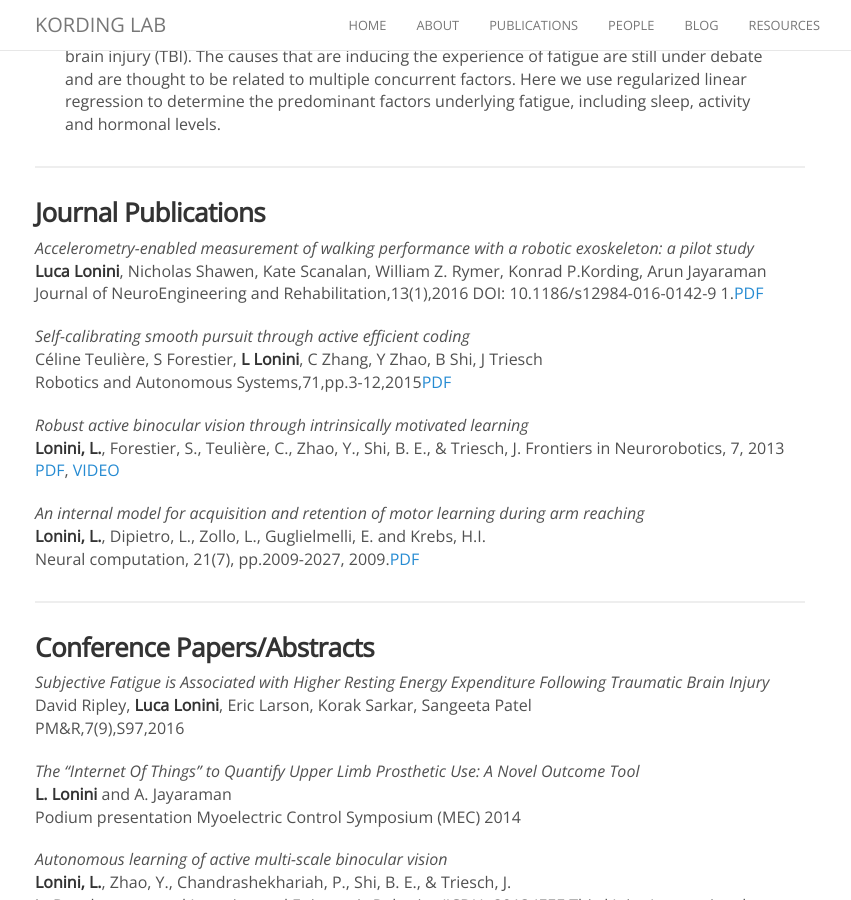
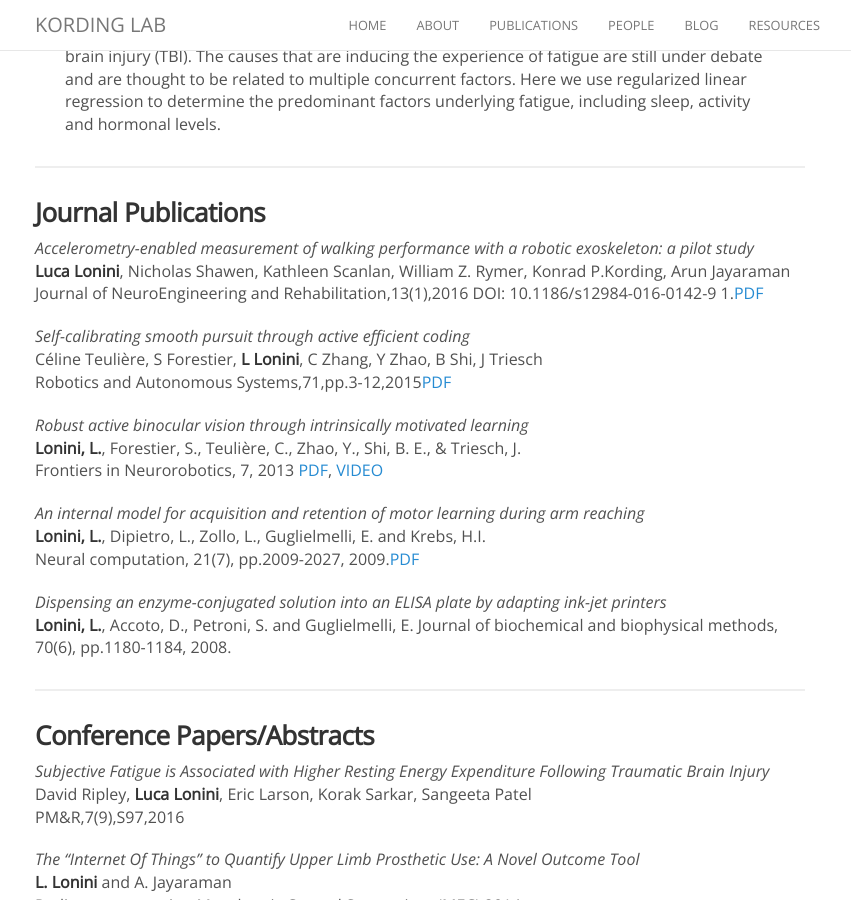
Before and after one commit to KordingLab/KordingLab.github.io, a Jekyll site: the page built from _people/luca_lonini.md, in a window 1280 px wide and 900 px high, scrolled down 1944 px. Shown: the whole window, without its empty margins (220-1071 px from the left). Built offline with Jekyll 4.4.1, drawn with Linux system fonts in a browser that asks for light colours; nearby versions of some CDN libraries; comment, search, counter and statistics services are not loaded.

Commit message:
Update luca_lonini.md

```diff
--- a/_people/luca_lonini.md
+++ b/_people/luca_lonini.md
@@ -58,7 +58,7 @@ My current research at Northwestern and RIC is focused on using data from wearab
 ### Journal Publications
 
 _Accelerometry-enabled measurement of walking performance with a robotic exoskeleton: a pilot study_<br>
-**Luca Lonini**, Nicholas Shawen, Kate Scanalan, William Z. Rymer, Konrad P.Kording, Arun Jayaraman<br>
+**Luca Lonini**, Nicholas Shawen, Kathleen Scanlan, William Z. Rymer, Konrad P.Kording, Arun Jayaraman<br>
 Journal of NeuroEngineering and Rehabilitation,13(1),2016
 DOI: 10.1186/s12984-016-0142-9 1.[PDF](http://download.springer.com/static/pdf/450/art%253A10.1186%252Fs12984-016-0142-9.pdf?originUrl=http%3A%2F%2Fjneuroengrehab.biomedcentral.com%2Farticle%2F10.1186%2Fs12984-016-0142-9&token2=exp=1462152638~acl=%2Fstatic%2Fpdf%2F450%2Fart%25253A10.1186%25252Fs12984-016-0142-9.pdf*~hmac=989f7a158dab80ecdb2ff30c0955308e8b66302e906fff4f27864772fcd5ee58)
 
@@ -67,13 +67,17 @@ Céline Teulière, S Forestier, **L Lonini**, C Zhang, Y Zhao, B Shi, J Triesch<
 Robotics and Autonomous Systems,71,pp.3-12,2015[PDF](http://www.sciencedirect.com/science/article/pii/S0921889014002486)
 
 _Robust active binocular vision through intrinsically motivated learning_<br>
-**Lonini, L.**, Forestier, S., Teulière, C., Zhao, Y., Shi, B. E., & Triesch, J.
+**Lonini, L.**, Forestier, S., Teulière, C., Zhao, Y., Shi, B. E., & Triesch, J.<br>
 Frontiers in Neurorobotics, 7, 2013
 [PDF](http://journal.frontiersin.org/article/10.3389/fnbot.2013.00020/full), [VIDEO](https://www.youtube.com/watch?v=hcbxzgrYdlo&feature=youtu.be)<br>
 
 _An internal model for acquisition and retention of motor learning during arm reaching_<br>
 **Lonini, L.**, Dipietro, L., Zollo, L., Guglielmelli, E. and Krebs, H.I.<br>
 Neural computation, 21(7), pp.2009-2027, 2009.[PDF](http://dspace.mit.edu/openaccess-disseminate/1721.1/55996)
+
+_Dispensing an enzyme-conjugated solution into an ELISA plate by adapting ink-jet printers_<br>
+**Lonini, L.**, Accoto, D., Petroni, S. and Guglielmelli, E.
+Journal of biochemical and biophysical methods, 70(6), pp.1180-1184, 2008.
 
 <hr>
 
```
